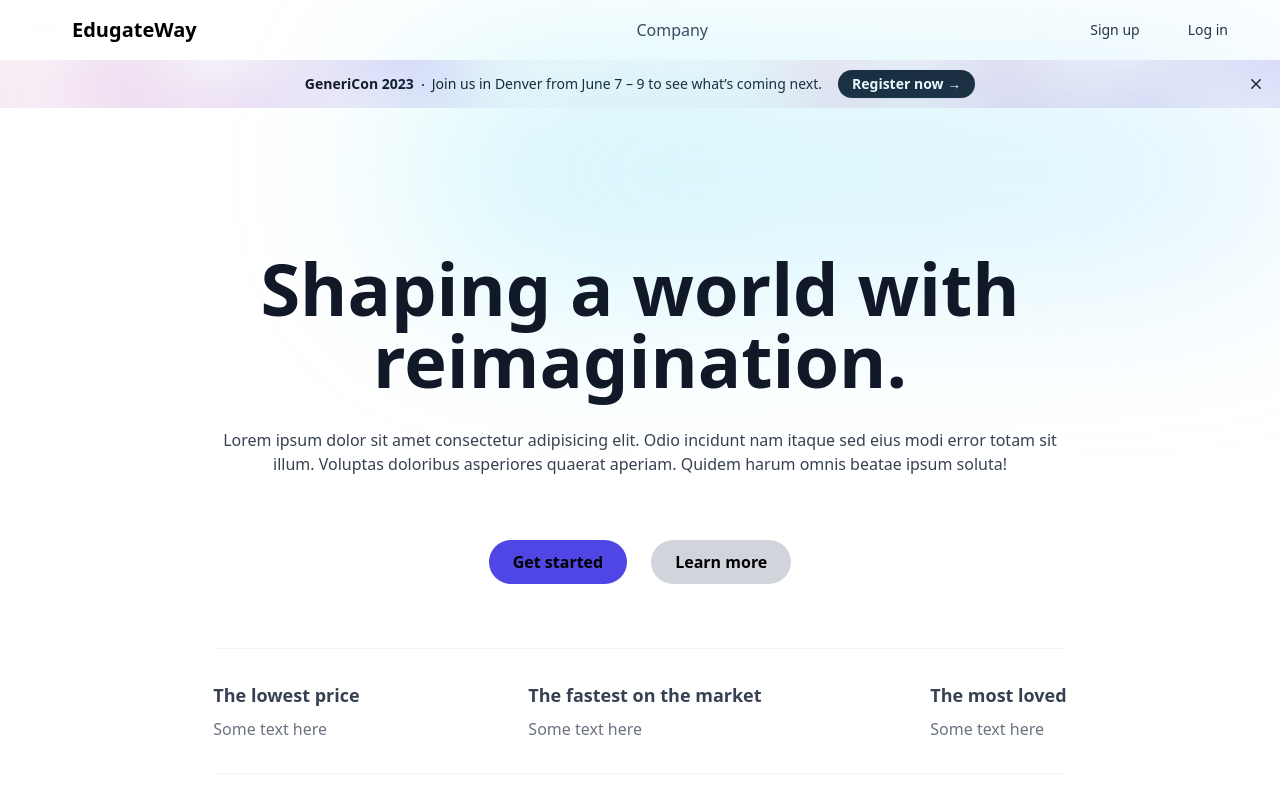
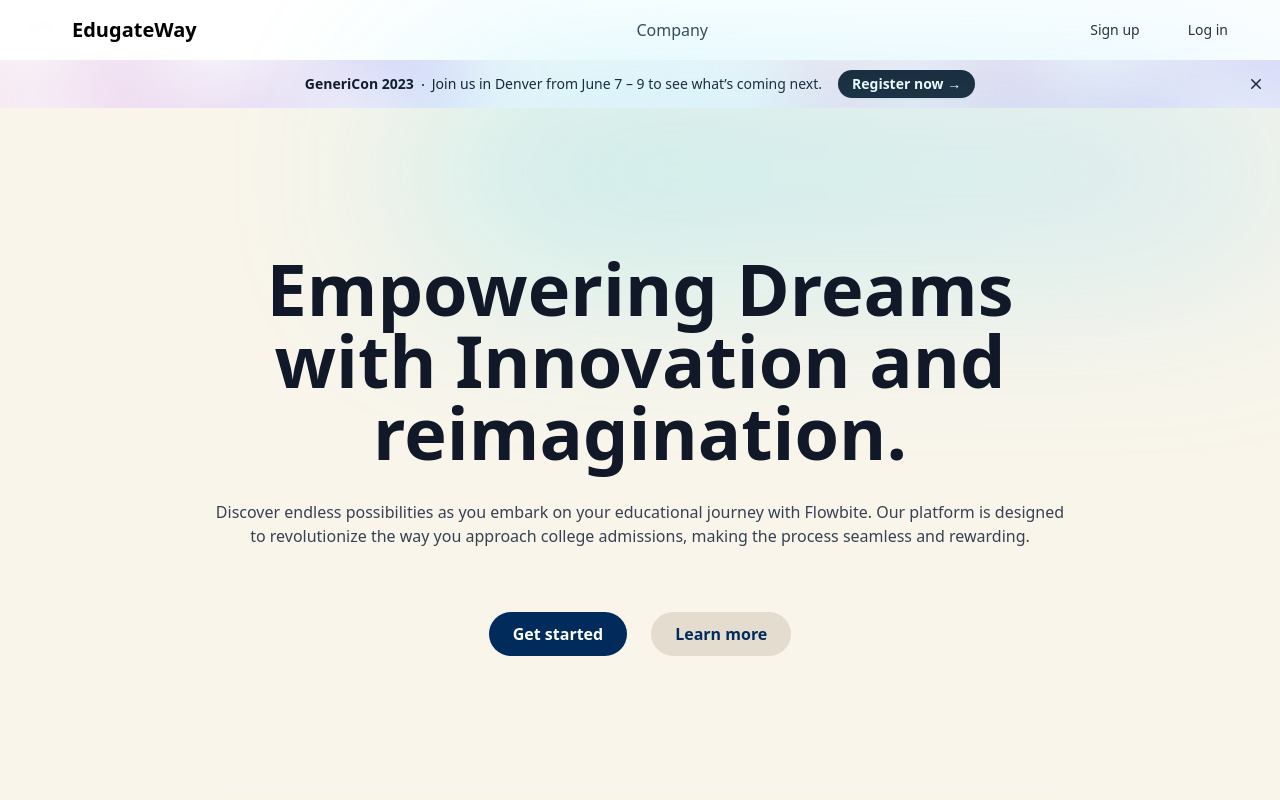
Before and after one commit to Tholkappiar/Advanced-App-Development, a React (Vite) app in the folder FrontEnd/Advance App Development/: page / in a window 1280 px wide. Shown: the top 800 px of the page. Built offline with nearby package versions, Linux system fonts and the light colour scheme.

Commit message:
Day 4
Components Added.

```diff
--- a/FrontEnd/Advance App Development/src/Forms/Login.jsx
+++ b/FrontEnd/Advance App Development/src/Forms/Login.jsx
@@ -1,6 +1,39 @@
+import { useState } from "react";
 import black_logo from "../assets/images/black-logo.png";
+import { Link, useNavigate } from "react-router-dom";
 
 export default function LoginForm() {
+	const navigate = useNavigate();
+
+	const [formData, setFormData] = useState({
+		email: "",
+		password: "",
+	});
+
+	const handleChange = (e) => {
+		setFormData({
+			...formData,
+			[e.target.name]: e.target.value,
+		});
+	};
+
+	const handleLogin = (e) => {
+		e.preventDefault();
+
+		const storedSignupData = JSON.parse(localStorage.getItem("signupData"));
+
+		const { email, password } = formData;
+		if (
+			email === storedSignupData.email &&
+			password === storedSignupData.password
+		) {
+			localStorage.setItem("isLoggedIn", true);
+			navigate("/dash");
+		} else {
+			alert("Invalid email or password");
+		}
+	};
+
 	return (
 		<div className="flex items-center">
 			<div className="flex min-h-full flex-1 flex-col justify-center px-6 py-12 lg:px-8  mt-[100px] w-6/12">
@@ -16,7 +49,7 @@ export default function LoginForm() {
 				</div>
 
 				<div className="mt-10 sm:mx-auto sm:w-full sm:max-w-sm">
-					<form className="space-y-6" action="#" method="POST">
+					<form className="space-y-6" onSubmit={handleLogin} method="POST">
 						<div>
 							<label
 								htmlFor="email"
@@ -31,6 +64,8 @@ export default function LoginForm() {
 									type="email"
 									autoComplete="email"
 									required
+									value={formData.email}
+									onChange={handleChange}
 									className="block w-full rounded-md border-0 py-1.5 text-gray-900 shadow-sm ring-1 ring-inset ring-gray-300 placeholder:text-gray-400 focus:ring-2 focus:ring-inset focus:ring-indigo-600 sm:text-sm sm:leading-6 p-2 outline-none"
 								/>
 							</div>
@@ -62,6 +97,8 @@ export default function LoginForm() {
 									type="password"
 									autoComplete="current-password"
 									required
+									value={formData.password}
+									onChange={handleChange}
 									className="block w-full rounded-md border-0 py-1.5 text-gray-900 shadow-sm ring-1 ring-inset ring-gray-300 placeholder:text-gray-400 focus:ring-2 focus:ring-inset focus:ring-indigo-600 sm:text-sm sm:leading-6 p-2 outline-none"
 								/>
 							</div>
@@ -70,7 +107,7 @@ export default function LoginForm() {
 						<div>
 							<button
 								type="submit"
-								className="flex w-full justify-center rounded-md bg-indigo-600 px-3 py-1.5 text-sm font-semibold leading-6 text-white shadow-sm hover:bg-indigo-500 focus-visible:outline focus-visible:outline-2 focus-visible:outline-offset-2 focus-visible:outline-indigo-600"
+								className="flex w-full justify-center rounded-md bg-[#002B5B] px-3 py-1.5 text-sm font-semibold leading-6 text-white shadow-sm hover:bg-indigo-500 focus-visible:outline focus-visible:outline-2 focus-visible:outline-offset-2 focus-visible:outline-indigo-600"
 							>
 								Sign in
 							</button>
@@ -79,12 +116,12 @@ export default function LoginForm() {
 
 					<p className="mt-10 text-center text-sm text-gray-500">
 						Not a member?{" "}
-						<a
-							href="#"
+						<Link
+							to="/sign"
 							className="font-semibold leading-6 text-indigo-600 hover:text-indigo-500"
 						>
 							Start a 14 day free trial
-						</a>
+						</Link>
 					</p>
 				</div>
 			</div>
--- a/FrontEnd/Advance App Development/src/Pages/LandingPage/Clouds.jsx
+++ b/FrontEnd/Advance App Development/src/Pages/LandingPage/Clouds.jsx
@@ -28,7 +28,7 @@ const cloudItems = [
 
 export default function Cloud() {
 	return (
-		<div className="bg-white py-24 sm:py-32">
+		<div id="partners" className="bg-[#F9F5EB] py-24 sm:py-32 ">
 			<div className="mx-auto max-w-7xl px-6 lg:px-8">
 				<h2 className="text-center text-lg font-semibold leading-8 text-gray-900">
 					Trusted by the world’s most innovative teams
--- a/FrontEnd/Advance App Development/src/Pages/LandingPage/Hero.jsx
+++ b/FrontEnd/Advance App Development/src/Pages/LandingPage/Hero.jsx
@@ -2,7 +2,7 @@ import { Link } from "react-router-dom";
 
 const Hero = () => {
 	return (
-		<div className="relative" id="home">
+		<div className="relative bg-[#F9F5EB]" id="home">
 			<div
 				aria-hidden="true"
 				className="absolute inset-0 grid grid-cols-2 -space-x-52 opacity-40 dark:opacity-20"
@@ -14,53 +14,63 @@ const Hero = () => {
 				<div className="relative pt-36 ml-auto">
 					<div className="lg:w-2/3 text-center mx-auto">
 						<h1 className="text-gray-900 dark:text-black font-bold text-5xl md:text-6xl xl:text-7xl">
-							Shaping a world with{" "}
+							Empowering Dreams with Innovation and{" "}
 							<span className="text-primary dark:text-black">
 								reimagination.
 							</span>
 						</h1>
 						<p className="mt-8 text-gray-700 dark:text-black">
-							Lorem ipsum dolor sit amet consectetur adipisicing elit. Odio
-							incidunt nam itaque sed eius modi error totam sit illum. Voluptas
-							doloribus asperiores quaerat aperiam. Quidem harum omnis beatae
-							ipsum soluta!
+							Discover endless possibilities as you embark on your educational
+							journey with Flowbite. Our platform is designed to revolutionize
+							the way you approach college admissions, making the process
+							seamless and rewarding.
 						</p>
 						<div className="mt-16 flex flex-wrap justify-center gap-y-4 gap-x-6">
 							<Link
-								to="#"
-								className="relative flex h-11 items-center justify-center px-6 before:absolute before:inset-0 before:rounded-full before:bg-primary before:transition before:duration-300 hover:before:scale-105 active:duration-75 active:before:scale-95 sm:w-max bg-indigo-600 rounded-3xl"
+								to="/login"
+								className="relative flex h-11 items-center justify-center px-6 before:absolute before:inset-0 before:rounded-full before:bg-primary before:transition before:duration-300 hover:before:scale-105 active:duration-75 active:before:scale-95 sm:w-max bg-[#002B5B] rounded-3xl"
 							>
-								<span className="relative text-base font-semibold text-black">
+								<span className="relative text-base font-semibold text-white">
 									Get started
 								</span>
 							</Link>
 							<Link
 								to="#"
-								className="relative flex h-11 items-center justify-center px-6 before:absolute before:inset-0 before:rounded-full before:border before:border-transparent before:bg-primary/10 before:bg-gradient-to-b before:transition before:duration-300 hover:before:scale-105 active:duration-75 active:before:scale-95 border-gray-700 bg-gray-300 sm:w-max rounded-3xl"
+								className="relative flex h-11 items-center justify-center px-6 before:absolute before:inset-0 before:rounded-full before:border before:border-transparent before:bg-primary/10 before:bg-gradient-to-b before:transition before:duration-300 hover:before:scale-105 active:duration-75 active:before:scale-95 border-gray-700 bg-[#E4DCCF] sm:w-max rounded-3xl"
 							>
-								<span className="relative text-base font-semibold text-primary dark:text-black">
+								<span className="relative text-base font-semibold text-primary text-[#002B5B]">
 									Learn more
 								</span>
 							</Link>
 						</div>
-						<div className="hidden py-8 mt-16 border-y border-gray-100 dark:border-gray-800 sm:flex justify-between">
+						<div
+							id="diff"
+							className="hidden py-8 mt-[128px] border-y border-gray-100 dark:border-gray-800 sm:flex justify-between"
+						>
 							<div className="text-left">
 								<h6 className="text-lg font-semibold text-gray-700 dark:text-black">
-									The lowest price
+									Affordable Excellence
 								</h6>
-								<p className="mt-2 text-gray-500">Some text here</p>
+								<p className="mt-2 text-gray-500">
+									Experience top-tier education Support.
+								</p>
 							</div>
 							<div className="text-left">
 								<h6 className="text-lg font-semibold text-gray-700 dark:text-black">
-									The fastest on the market
+									Unmatched Speed
 								</h6>
-								<p className="mt-2 text-gray-500">Some text here</p>
+								<p className="mt-2 text-gray-500">
+									Navigate the college admission process at unprecedented speed
+								</p>
 							</div>
 							<div className="text-left">
 								<h6 className="text-lg font-semibold text-gray-700 dark:text-black">
-									The most loved
+									Community Favorite
 								</h6>
-								<p className="mt-2 text-gray-500">Some text here</p>
+								<p className="mt-2 text-gray-500">
+									{/* eslint-disable-next-line react/no-unescaped-entities */}
+									Join a community that's not just satisfied
+								</p>
 							</div>
 						</div>
 					</div>
```
Also changed, not shown: FrontEnd/Advance App Development/src/Forms/Signup.jsx (+51 -12 lines).
